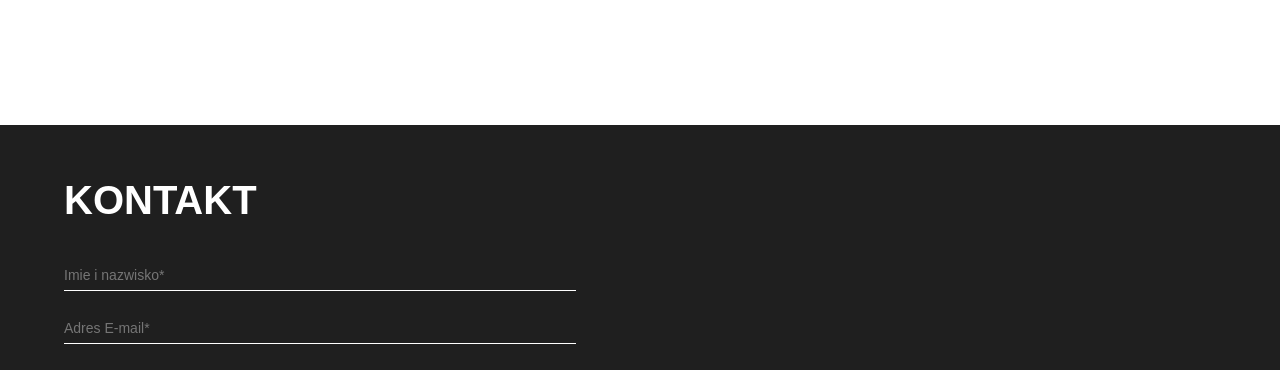
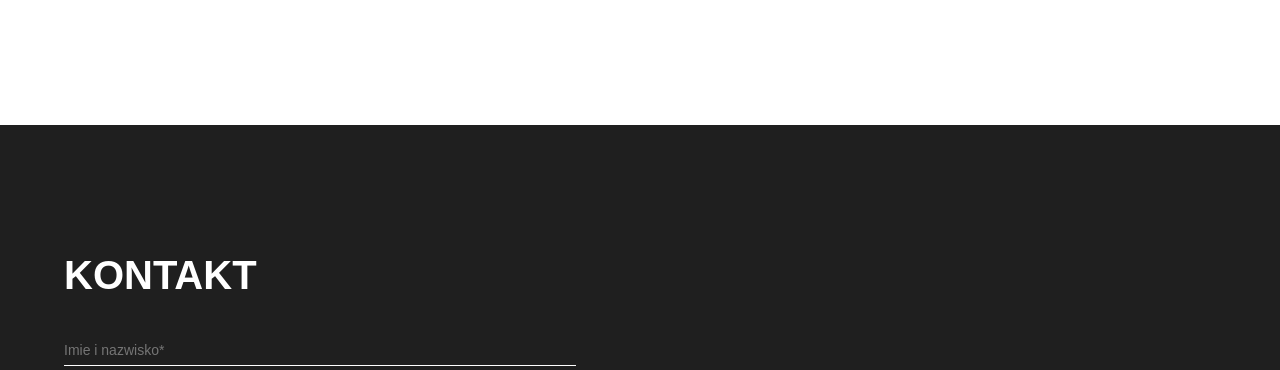
Before and after one commit to scorpio13pl/baumatmax, a website: page index.html in a window 1280 px wide. Shown: the part 10570-10940 px from the top of the page. Drawn offline with nearby package versions, Linux system fonts and the light colour scheme.

Commit message:
contact container height fixed

```diff
--- a/styles/style.css
+++ b/styles/style.css
@@ -459,7 +459,8 @@ h3 {
   justify-content: center;
   align-items: center;
   flex-direction: column;
-  height: 175vh;
+  padding-top: 150px;
+  min-height: 100vh;
   width: 100vw;
 }
 form {
```
